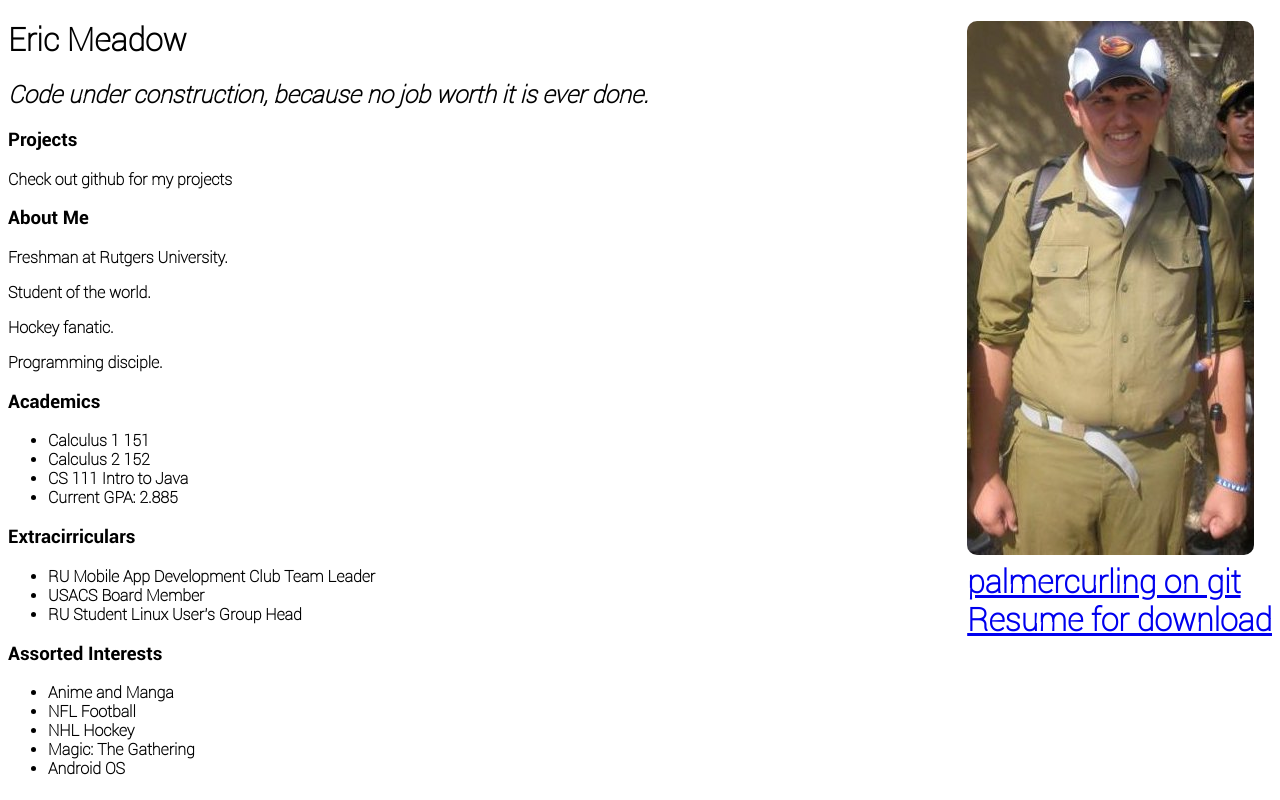
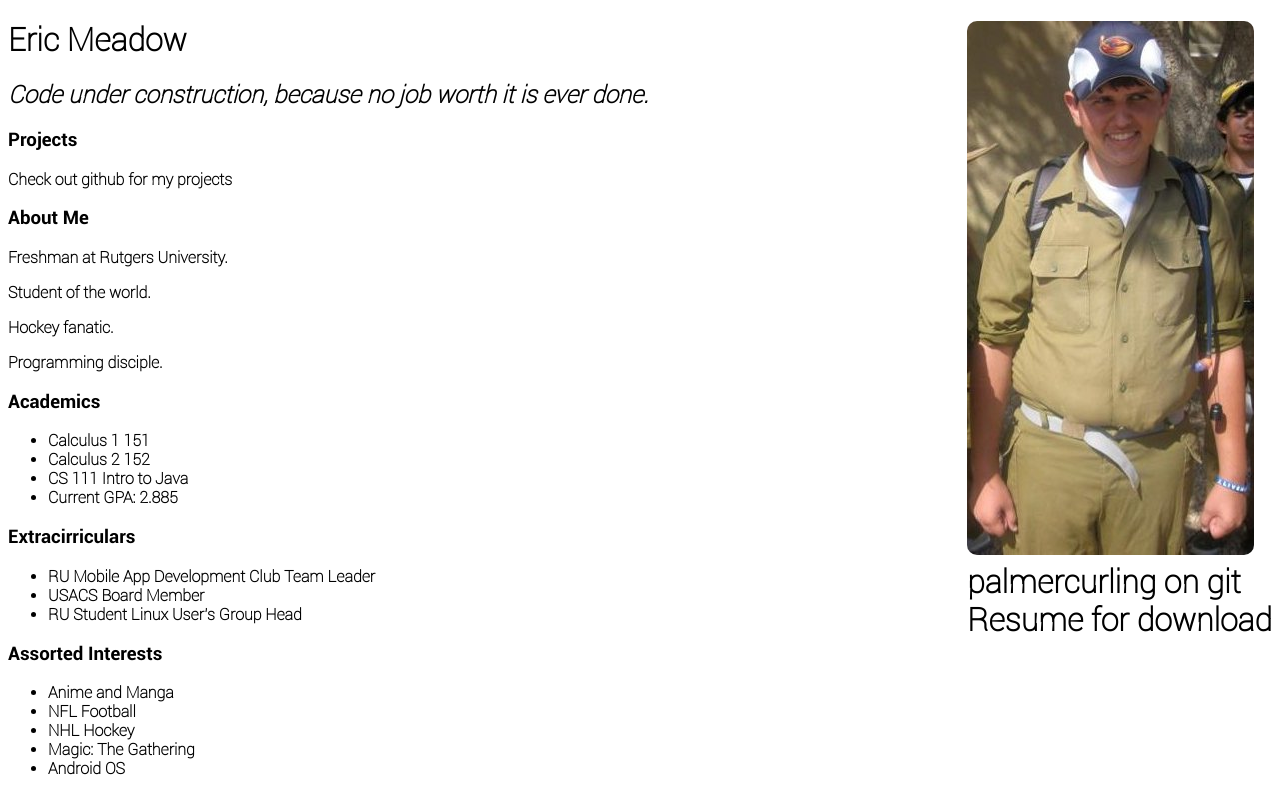
Before and after one commit to PalmerCurling/My-Website, a plain HTML site: page index.html in a window 1280 px wide. Drawn offline with Linux system fonts and the light colour scheme.

Commit message:
anchor tag style change

```diff
--- a/css/style.css
+++ b/css/style.css
@@ -33,3 +33,13 @@ h2{
 h3{
 	font-family:robotoBold;
 }
+
+a{
+	text-decoration: none;
+	color: black;
+}
+
+a:hover{
+	text-decoration: underline;
+	color: blue;
+}
```
